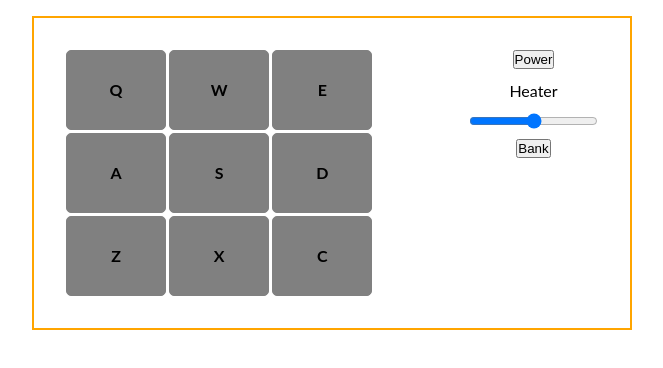
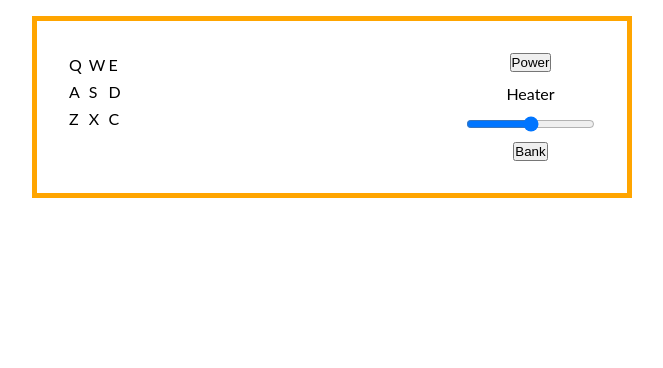
Before and after one commit to m-amroune/drum-machine, a React (Vite) app: page / in a window 1280 px wide. Shown: the top 368 px of the page, without its empty margins (308-971 px from the left). Built offline with nearby package versions, Linux system fonts and the light colour scheme.

Commit message:
refactoring using drumPad comporent for pads display

```diff
--- a/src/App.jsx
+++ b/src/App.jsx
@@ -1,6 +1,7 @@
 
 import './App.css'
 import DrumMachine from './components/DrumMachine'
+import DrumPad from './components/DrumPad'
 
 function App() {
 
@@ -8,6 +9,7 @@ function App() {
   return (
     <>
      <DrumMachine/>
+     <DrumPad />
     </>
   )
 }
--- a/src/components/DrumMachine.jsx
+++ b/src/components/DrumMachine.jsx
@@ -1,13 +1,22 @@
 import React from 'react'
 import {pads} from '../data/pads'
+import DrumPad from './DrumPad'
 
 const DrumMachine = () => {
   return (
     <div id="drum-machine">
         { /* pads  */}
         <div id="left-panel">
-        <div id="pads-container" className='pad-container'>
-                {pads.map(pad=> <div key={pad.id} className='letter'  > {pad.key}</div>)}
+        <div id="pads-container" className='pad-container'  >
+                {pads.map(pad => (
+  <DrumPad
+    key={pad.id}
+    keyPad={pad.key}
+    soundName={pad.name}
+    audioSrc={pad.src}
+  />
+))}
+
 
         </div>
         </div>
--- a/src/components/DrumPad.jsx
+++ b/src/components/DrumPad.jsx
@@ -1,8 +1,14 @@
-import React from 'react'
+import React from 'react';
 
-const DrumPad = () => {
+
+const DrumPad = ({keyPad, audioSrc}) => {
   return (
     <div>
+
+    <div className="drum-pad">
+      {keyPad}
+      <audio className="clip" id={keyPad} src={audioSrc}></audio>
+    </div>
 
     </div>
   )
--- a/src/index.css
+++ b/src/index.css
@@ -18,7 +18,7 @@ body {
   gap: 20px;
   max-width: 600px;
   margin: 0 auto;
-  border: 2px solid orange;
+  border: 5px solid orange;
   padding: 2rem;
 }
 
```
